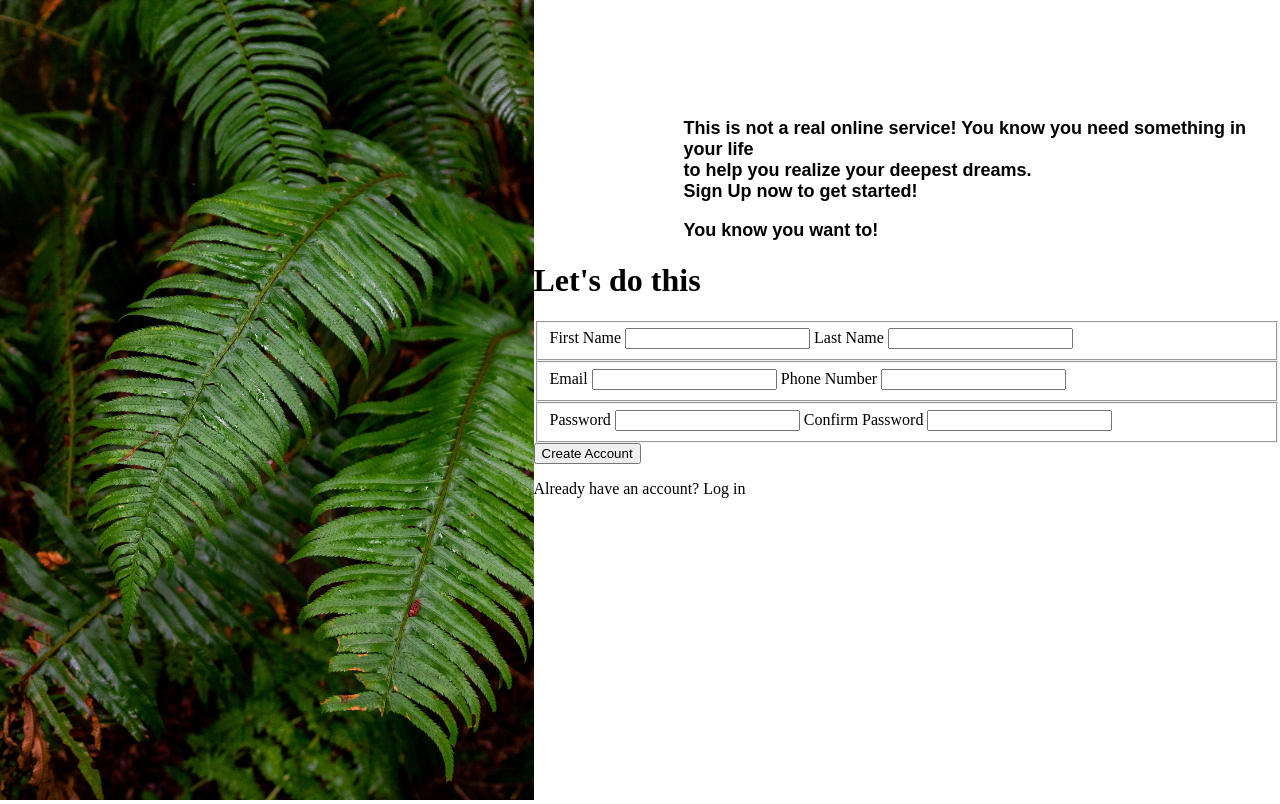
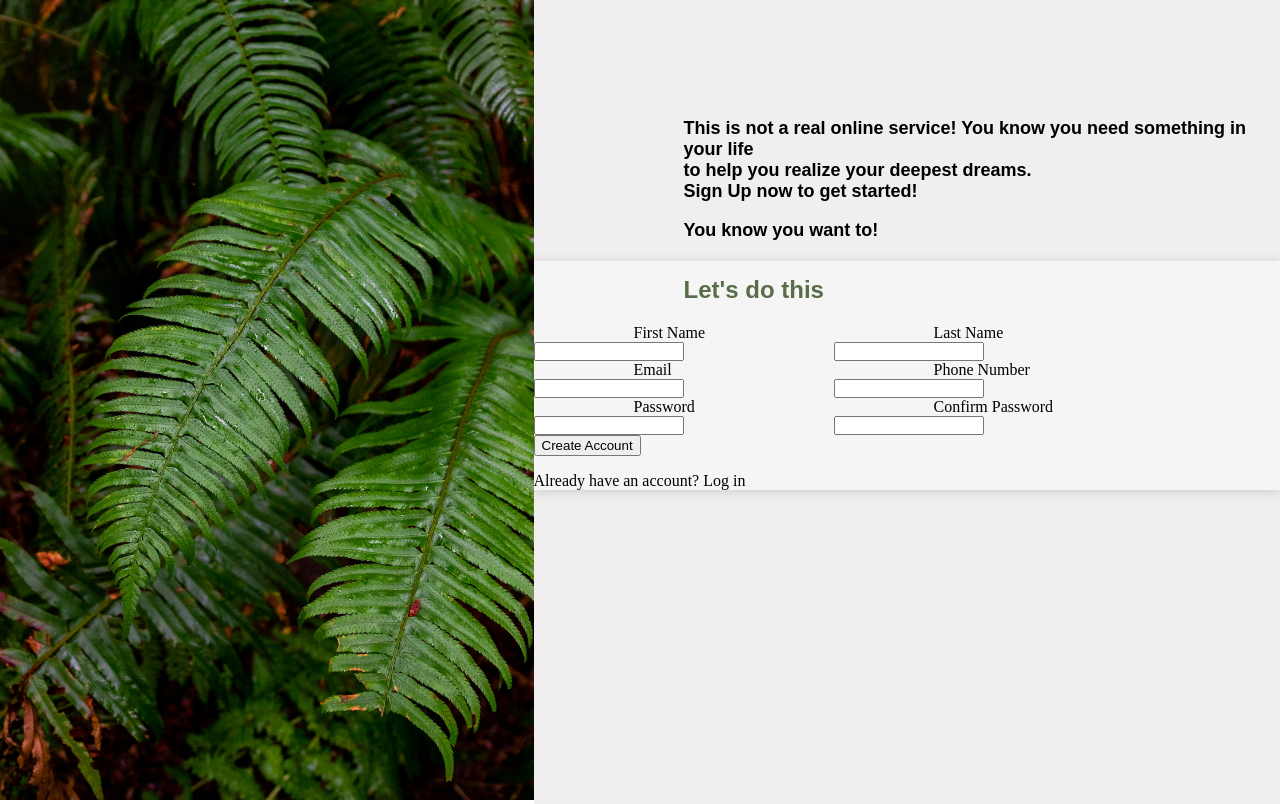
Before and after one commit to Hossam-Allam/Field-Reservation-System, a PHP site: page / in a window 1280 px wide. Run offline with PHP 8.4, Linux system fonts and the light colour scheme.

Commit message:
restructure the form

```diff
--- a/index.html
+++ b/index.html
@@ -28,31 +28,31 @@
 
 
             <form action="" method="post">
-                <h1>Let's do this</h1>
+                <h2>Let's do this</h2>
+                <div class="whole">
+                    <div class="left-form">
+                        <label for="first_name">First Name</label>
+                        <input type="text" id="first_name" name="first_name">
 
-                <fieldset>
-                    <label for="first_name">First Name</label>
-                    <input type="text" id="first_name" name="first_name">
+                        <label for="email">Email</label>
+                        <input type="email" id="email" name="email">
 
-                    <label for="last_name">Last Name</label>
-                    <input type="text" id="last_name" name="last_name">
-                </fieldset>
+                        <label for="password">Password</label>
+                        <input type="password" id="password" name="password">
+                    </div>
 
-                <fieldset>
-                    <label for="email">Email</label>
-                    <input type="email" id="email" name="email">
 
-                    <label for="phone">Phone Number</label>
-                    <input type="number" id="phone" name="phone">
-                </fieldset>
+                    <div class="right-form">
+                        <label for="last_name">Last Name</label>
+                        <input type="text" id="last_name" name="last_name">
 
-                <fieldset>
-                    <label for="password">Password</label>
-                    <input type="password" id="password" name="password">
+                        <label for="phone">Phone Number</label>
+                        <input type="number" id="phone" name="phone">
 
-                    <label for="confirm">Confirm Password</label>
-                    <input type="password" id="confirm" name="confirm">
-                </fieldset>
+                        <label for="confirm">Confirm Password</label>
+                        <input type="password" id="confirm" name="confirm">
+                    </div>
+                </div>
                 <button type="submit">Create Account</button>
                 <p>Already have an account? <span>Log in</span></p>
             </form>
--- a/styles.css
+++ b/styles.css
@@ -21,6 +21,14 @@ body {
 
 .right {
     width: 100%;
+    background-color: rgb(240, 238, 238);
+}
+
+h2 {
+    font-family: Arial, Helvetica, sans-serif;
+    margin-left: 150px;
+    padding-top: 15px;
+    color: #596D48;
 }
 
 .hook {
@@ -33,3 +41,34 @@ body {
 .one {
     padding-top: 100px;
 }
+
+form {
+    background-color: rgb(246, 245, 245);
+    box-shadow: 0 4px 8px rgba(0, 0, 0, 0.1), 0 -4px 8px rgba(0, 0, 0, 0.05);
+
+}
+
+.whole {
+    display: flex;
+}
+
+.left-form,
+.right-form {
+    display: flex;
+    flex-direction: column;
+}
+
+fieldset {
+    border: none;
+}
+
+label {
+    margin-left: 100px;
+}
+
+input {
+    width: 150px;
+    padding: 0;
+    margin-right: 150px;
+    box-sizing: border-box;
+}
```
